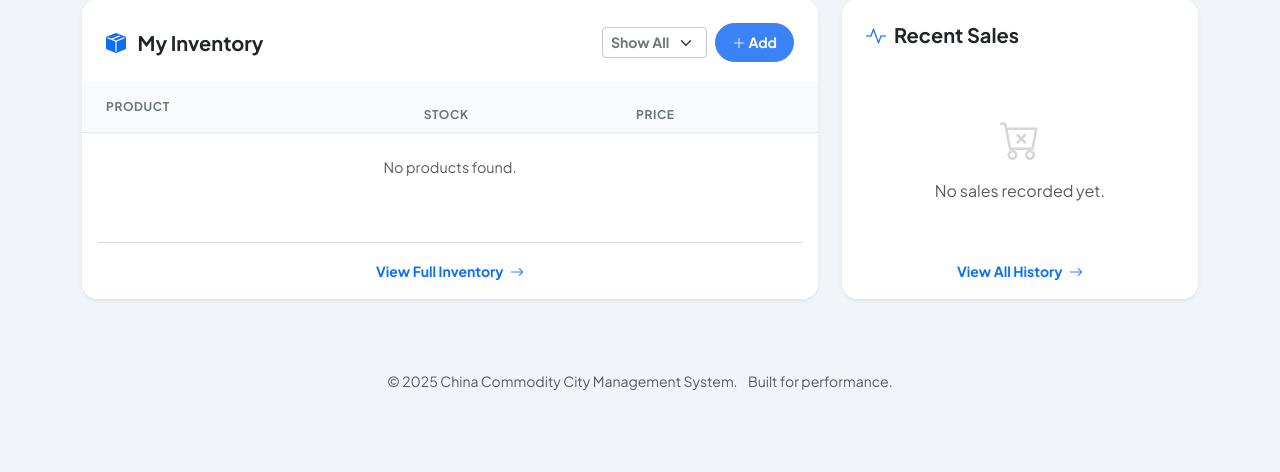
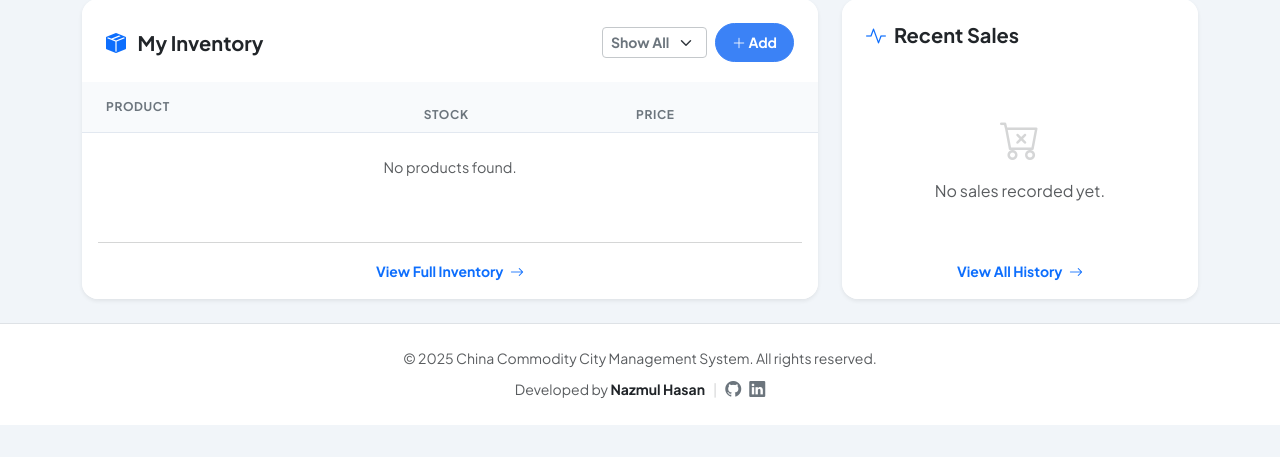
Before and after one commit to hasan-nazmul/ChinaCommodityCityEarnings-Expenses, a Django app: template templates/store/dashboard.html in a window 1280 px wide. Shown: the part 622-1094 px from the top of the page. Run offline with Django 5.2, Linux system fonts and the light colour scheme; the template is opened without the code that fills it, so the values that code supplies are empty.

Commit message:
updated developers info

```diff
--- a/templates/base.html
+++ b/templates/base.html
@@ -320,12 +320,30 @@
     </div>
 
     <!-- Footer -->
-    <footer class="text-center py-5 mt-auto">
+        <!-- Footer -->
+    <footer class="text-center py-4 mt-auto border-top bg-white">
       <div class="container">
-          <p class="text-muted small mb-0">
+          <!-- Copyright -->
+          <p class="text-muted small mb-2">
               &copy; {% now "Y" %} China Commodity City Management System.
-              <span class="d-block d-md-inline ms-md-2">Built for performance.</span>
+              <span class="d-none d-sm-inline">All rights reserved.</span>
           </p>
+
+          <!-- Developer Info -->
+          <div class="small text-muted d-flex justify-content-center align-items-center gap-2">
+              <span>Developed by <span class="fw-bold text-dark">Nazmul Hasan</span></span>
+              <span class="text-muted opacity-25">|</span>
+
+              <!-- GitHub -->
+              <a href="https://github.com/hasan-nazmul" target="_blank" class="text-secondary text-decoration-none hover-dark" title="GitHub">
+                  <i class="bi bi-github fs-6"></i>
+              </a>
+
+              <!-- LinkedIn -->
+              <a href="https://www.linkedin.com/in/nazmul-hasan-1329511aa" target="_blank" class="text-secondary text-decoration-none hover-dark" title="LinkedIn">
+                  <i class="bi bi-linkedin fs-6"></i>
+              </a>
+          </div>
       </div>
     </footer>
 
```
